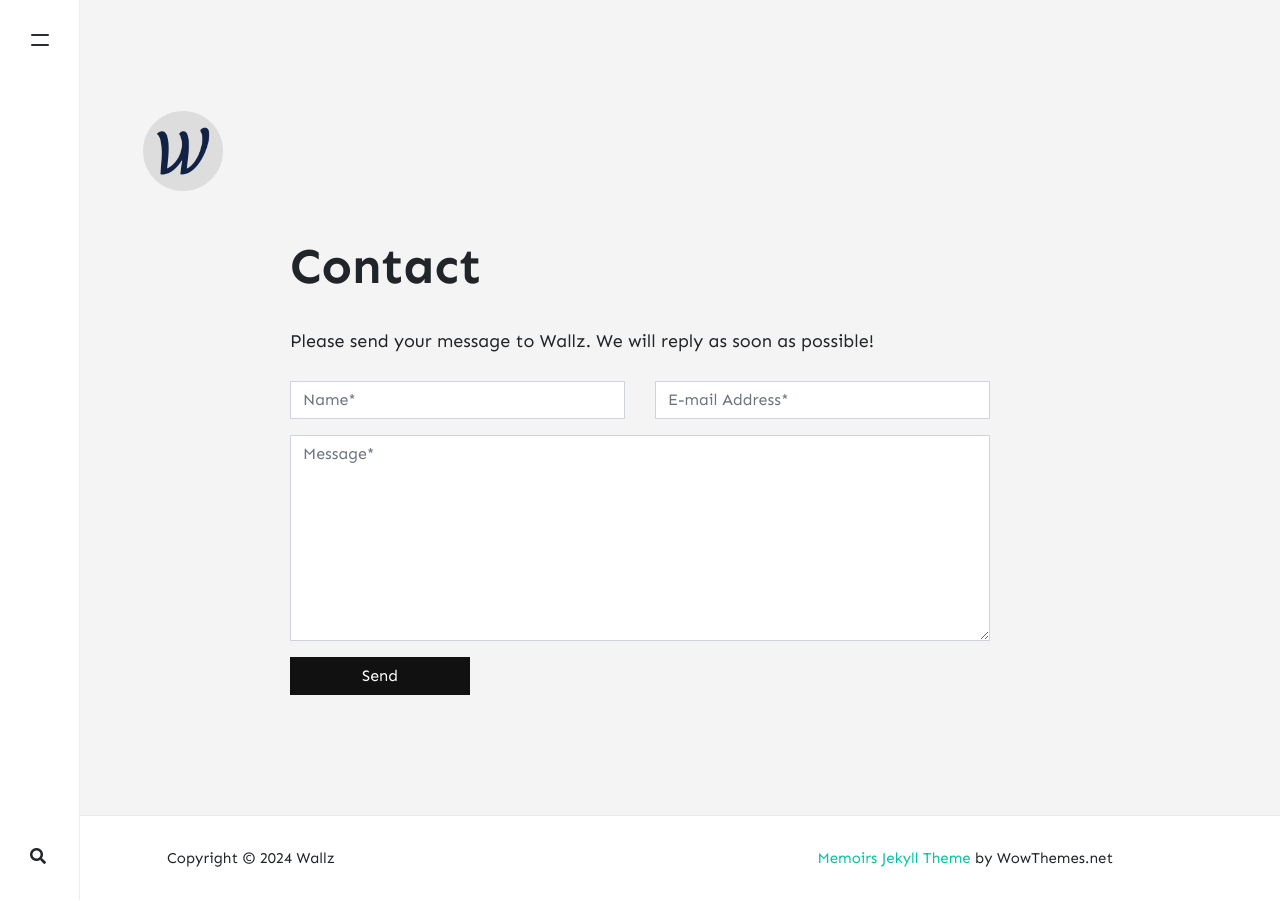
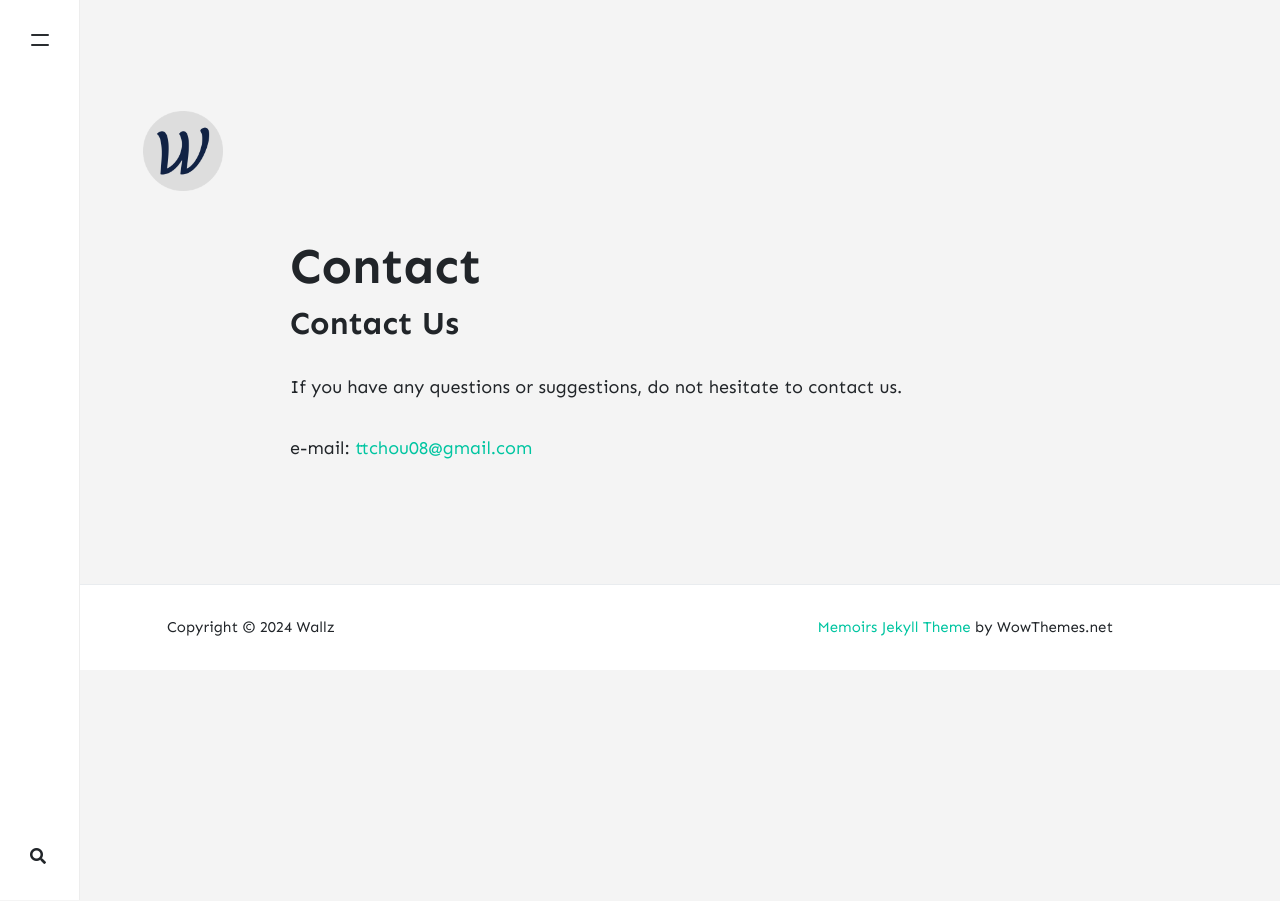
Before and after one commit to WallzStudio/wallzstudio.github.io, a Jekyll site: the page built from _pages/contact.md, in a window 1280 px wide. Built offline with Jekyll 4.4.1, drawn with Linux system fonts in a browser that asks for light colours; nearby versions of some CDN libraries; comment, search, counter and statistics services are not loaded.

Commit message:
Update contact.md

```diff
--- a/_pages/contact.md
+++ b/_pages/contact.md
@@ -5,16 +5,8 @@ permalink: /contact
 comments: false
 ---
 
-<form action="https://formspree.io/{{site.email}}" method="POST">
-<p class="mb-4">Please send your message to {{site.name}}. We will reply as soon as possible!</p>
-<div class="form-group row">
-<div class="col-md-6">
-<input class="form-control" type="text" name="name" placeholder="Name*" required>
-</div>
-<div class="col-md-6">
-<input class="form-control" type="email" name="_replyto" placeholder="E-mail Address*" required>
-</div>
-</div>
-<textarea rows="8" class="form-control mb-3" name="message" placeholder="Message*" required></textarea>
-<input class="btn btn-dark" type="submit" value="Send">
-</form>
+## Contact Us
+
+If you have any questions or suggestions, do not hesitate to contact us.
+
+e-mail: <ttchou08@gmail.com>
```
